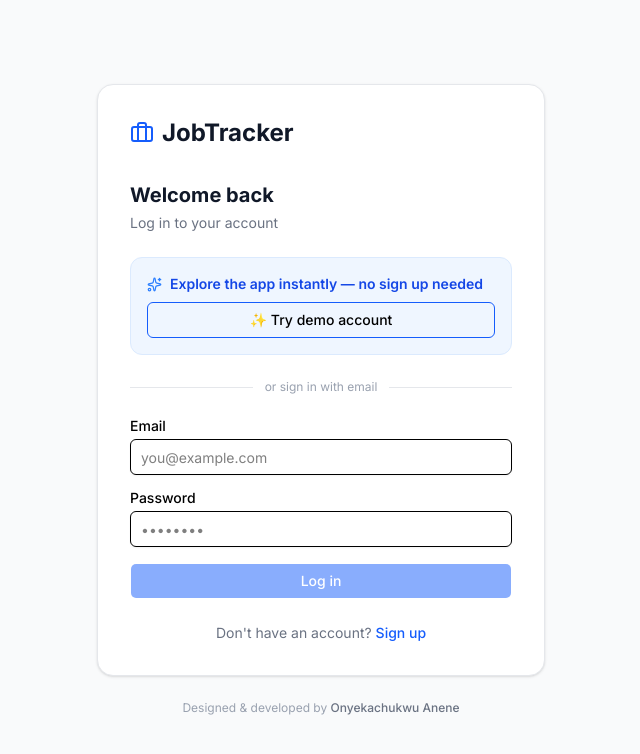
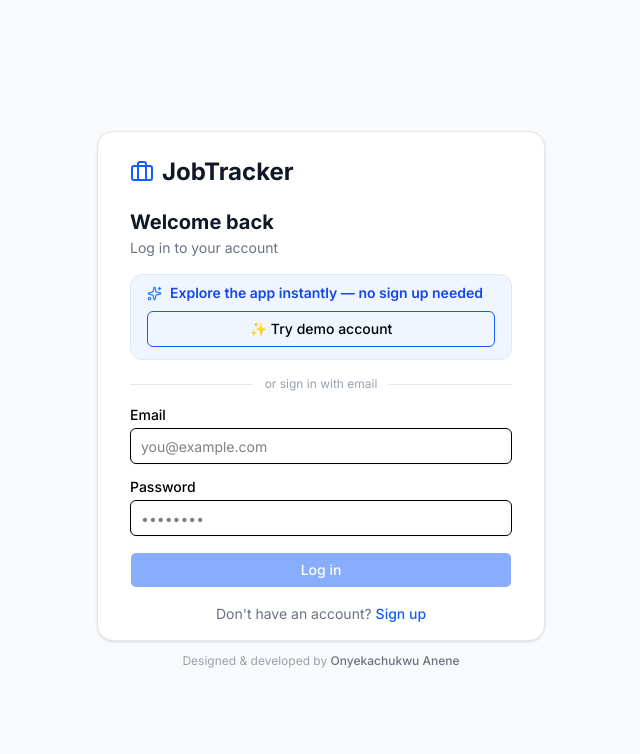
Before and after one commit to onyekaanene/job-tracker, a Next.js app: page /login in a window 1280 px wide. Shown: the top 754 px of the page, without its empty margins (319-959 px from the left). Built offline with nearby package versions, Linux system fonts and the light colour scheme; no server answers.

Commit message:
Login Page: CSS fix

```diff
--- a/app/login/page.tsx
+++ b/app/login/page.tsx
@@ -52,19 +52,19 @@ export default function LoginPage() {
   const handleDemoLogin = () => signIn(DEMO_EMAIL, DEMO_PASSWORD, true);
 
   return (
-    <div className="min-h-screen bg-gray-50 flex flex-col items-center justify-center p-4">
-      <div className="bg-white rounded-2xl border border-gray-200 shadow-sm w-full max-w-md p-8">
+    <div className="min-h-screen bg-gray-50 flex flex-col items-center justify-center p-2">
+      <div className="bg-white rounded-2xl border border-gray-200 shadow-sm w-full max-w-md pl-8 pr-8 pt-6 pb-4">
         {/* Logo */}
-        <div className="flex items-center gap-2 mb-8">
+        <div className="flex items-center gap-2 mb-5">
           <Briefcase className="text-blue-600" size={24} />
           <span className="font-bold text-gray-900 text-2xl">JobTracker</span>
         </div>
 
-        <h1 className="text-xl font-bold text-gray-900 mb-1">Welcome back</h1>
-        <p className="text-gray-500 text-sm mb-6">Log in to your account</p>
+        <h1 className="text-xl font-bold text-gray-900 mb-0.5">Welcome back</h1>
+        <p className="text-gray-500 text-sm mb-4">Log in to your account</p>
 
         {/* Demo Banner */}
-        <div className="bg-blue-50 border border-blue-100 rounded-xl p-4 mb-6">
+        <div className="bg-blue-50 border border-blue-100 rounded-xl pl-4 pr-4 pt-2 pb-3 mb-4">
           <div className="flex items-center gap-2 mb-2">
             <Sparkles size={15} className="text-blue-500" />
             <p className="text-sm font-semibold text-blue-700">
@@ -81,7 +81,7 @@ export default function LoginPage() {
         </div>
 
         {/* Divider */}
-        <div className="flex items-center gap-3 mb-6">
+        <div className="flex items-center gap-3 mb-4">
           <div className="flex-1 h-px bg-gray-200" />
           <span className="text-xs text-gray-400">or sign in with email</span>
           <div className="flex-1 h-px bg-gray-200" />
@@ -127,7 +127,7 @@ export default function LoginPage() {
           </Button>
         </div>
 
-        <p className="text-sm text-gray-500 text-center mt-6">
+        <p className="text-sm text-gray-500 text-center mt-4">
           Don't have an account?{" "}
           <Link
             href="/signup"
@@ -139,7 +139,7 @@ export default function LoginPage() {
       </div>
 
       {/* Credit */}
-      <p className="text-xs text-gray-400 mt-6">
+      <p className="text-xs text-gray-400 mt-3">
         Designed & developed by{" "}
         <span className="text-gray-500 font-medium">Onyekachukwu Anene</span>
       </p>
```
